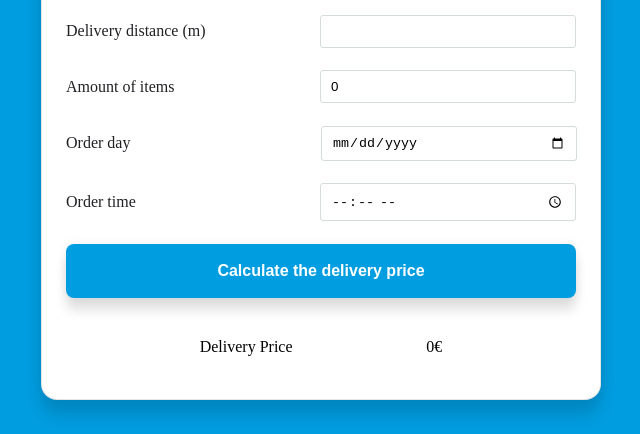
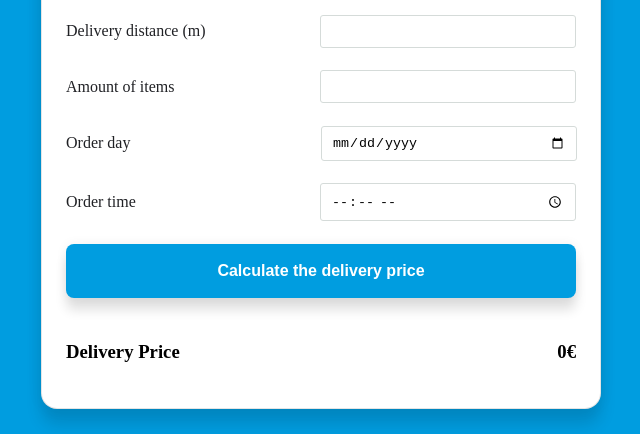
Before and after one commit to alinaincodeland/wolt-delivery-fee-calculator, a React (Create React App) app: page / in a window 1280 px wide. Shown: the part 236-670 px from the top of the page, without its empty margins (319-959 px from the left). Built offline with nearby package versions, Linux system fonts and the light colour scheme.

Commit message:
Edited input fields

```diff
--- a/src/components/DeliveryFeeCalculator.tsx
+++ b/src/components/DeliveryFeeCalculator.tsx
@@ -1,7 +1,7 @@
-import React, { useState } from 'react';
+import React, { FC, useState } from 'react';
 import CurrencyInput from 'react-currency-input-field';
 
-const DeliveryFeeCalculator: React.FC = () => {
+const DeliveryFeeCalculator: FC = () => {
 
     const [cartValue, setCartValue] = useState<number>(0);
     const [deliveryDistance, setDeliveryDistance] = useState<number>(0);
@@ -14,15 +14,30 @@ const DeliveryFeeCalculator: React.FC = () => {
     const handleCartValue = (value: string | undefined) => {
 
         let newCartValue = Number(value)
-        setCartValue(Number(value))
+        //Why this line?
+        // setCartValue(Number(value))
+
 
         if (!newCartValue) {
-            setCartValue(0);
+            // setCartValue(0);
+            alert("Please enter the cart value")
         } else if (newCartValue !== cartValue) {
             setCartValue(Number(newCartValue));
         }
+
+        console.log(cartValue)
     }
 
+    const handleDeliveryDistance = (e: any) => {
+
+        // let newDistanceValue = e.target.value;
+
+        // const isValid = /^\d+$/.test(newDistanceValue) && newDistanceValue > 0
+        // setDeliveryDistance(isValid ? newDistanceValue : "")
+        // console.log(deliveryDistance)
+        setDeliveryDistance(e.target.value)
+
+    }
 
     const calculateDeliveryFee = (e: any) => {
         e.preventDefault();
@@ -60,6 +75,9 @@ const DeliveryFeeCalculator: React.FC = () => {
             deliveryFee = 15;
         }
 
+
+        console.log("cartValue", cartValue, "deliveryDistance", deliveryDistance, "amount of items", amountOfItems, orderDay, orderTime)
+
         setDeliveryPrice(deliveryFee);
     }
 
@@ -80,7 +98,9 @@ const DeliveryFeeCalculator: React.FC = () => {
                         name="input-currency-field"
                         step={0.01}
                         defaultValue={cartValue}
-                        onValueChange={handleCartValue} />
+                        onValueChange={handleCartValue}
+                        placeholder="Type the cart value"
+                    />
 
 
                     {/* <input
@@ -104,14 +124,14 @@ const DeliveryFeeCalculator: React.FC = () => {
                     </label>
                     <input
                         type="number"
-                        // pattern="[0-9]*"
+                        min="0"
+                        pattern="[0-9]*"
                         placeholder=""
                         className="input"
                         name="deliveryDistance"
+
                         value={deliveryDistance || ""}
-                        onChange={(e) => {
-                            setDeliveryDistance((v) => (e.target.validity.valid ? Number(e.target.value) : v))
-                        }}
+                        onChange={handleDeliveryDistance}
                         required
                     />
                 </div>
@@ -122,12 +142,13 @@ const DeliveryFeeCalculator: React.FC = () => {
                     </label>
                     <input
                         type="number"
+                        pattern="[0-9]*"
                         placeholder=""
                         min="1"
                         step="1"
                         className="input"
                         name="amountOfItems"
-                        value={amountOfItems}
+                        value={amountOfItems || ""}
                         onChange={(e) => {
 
                             let newValue = e.target.valueAsNumber
@@ -172,15 +193,15 @@ const DeliveryFeeCalculator: React.FC = () => {
                 </div>
                 <br />
                 <button className="button"
-                // onClick={calculateDeliveryFee}
+                    onClick={calculateDeliveryFee}
                 >
                     Calculate the delivery price
                 </button>
             </form >
             <br />
             <div className="delivery-price">
-                <p>Delivery Price </p>
-                <p>{deliveryPrice}€</p>
+                <h3>Delivery Price </h3>
+                <h3 className='delivery-price-calculated'>{deliveryPrice}€</h3>
             </div>
 
         </div >
--- a/src/styles.css
+++ b/src/styles.css
@@ -89,9 +89,8 @@ button {
 .delivery-price{
   display: flex;
   flex-direction: row;
-  justify-content: space-evenly
+  justify-content:space-between
 }
-
 
 
 /* Hide arrows from the input fields on Chrome and Firefox */
```
Also changed, not shown: 2 other files (tests, documents, lock files or other folders).
